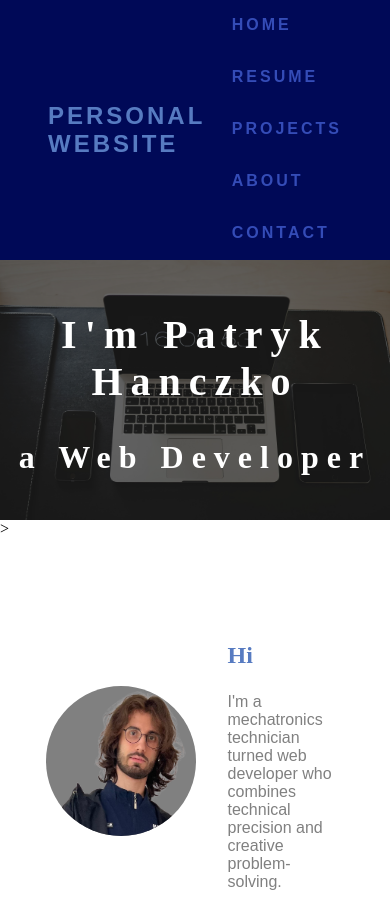
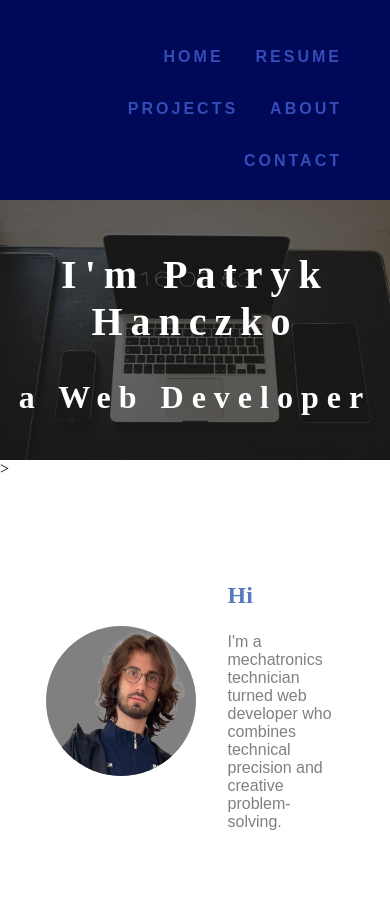
Before and after one commit to navahox/personal_website, a plain HTML site: page index.html in a window 390 px wide. Shown: the top 910 px of the page. Drawn offline with Linux system fonts and the light colour scheme.

Commit message:
Add files via upload

```diff
--- a/index.html
+++ b/index.html
@@ -10,15 +10,8 @@
 <body>
     <!--Navbar-->
     <section id="home">
-        <!-- Website title-->
         <div class="navbar">
-            <div>
-                <a href="./index.html" class="home">
-                    <h3>Personal Website</h3>
-                </a>
-            </div>
             <!--Navigation bar-->
-            <div>
                 <nav>
                     <a href="./index.html#home">Home</a>
                     <a href="./index.html#resume">Resume</a>
@@ -26,7 +19,6 @@
                     <a href="./index.html#about">About</a>
                     <a href="./index.html#contact">Contact</a>
                 </nav>
-            </div>
         </div>
     </section>
     <!--Hero-->
@@ -214,7 +206,7 @@
     <section class="footer-container">
         <div class="footer">
             <footer>
-                <small>Copyrights &#169 Patryk Hanczko. All rights reserved.</small>
+                <small>Copyrights &#169 Patryk Hanczko.</small>
             </footer>
         </div>
     </section>
--- a/styles.css
+++ b/styles.css
@@ -6,17 +6,25 @@ html, body {
     flex-direction: column;
     margin: 0;
     padding: 0;
+}
+:root {
+    --navbar-height: 80px; /* Default height of the navbar */
+}
+* {
+
     box-sizing: border-box;
 }
 /* navbar */
 /* navbar properties and layout */
 .navbar {
+    height: var(--navbar-height); /* Use the variable to set navbar height */
     width: 100%;
+    top: 0;
+    left: 0;
     z-index: 1000;
     display: inline-flex;
     flex-direction: row;
-    justify-content: space-between;
-    align-items: center;
+    justify-content: center;
     background-color: #000957;
     font-family: sans-serif;
     text-transform: uppercase;
@@ -34,17 +42,12 @@ nav a {
     border-bottom: 2px solid transparent;
 }
 nav {
-    padding-right: 2em;
+    padding: 2em;
 }
 /* hover effect under links */
 nav a:hover {
     color: #577BC1;
     border-bottom: 2px solid #577BC1;
-}
-.navbar h3 {
-    font-size: 1.5rem;
-    padding-left: 2em;
-    font-family: sans-serif;
 }
 /* website title "Personal Website" link properties */
 .home {
@@ -356,15 +359,21 @@ h5 {
 /* navbar layout */
 .navbar nav {
     display: flex;
-    flex-direction: column;
+    flex-direction: row;
+    flex-wrap: wrap;
+    justify-content: flex-end;
 }
 /*  navbar in one position */
 .navbar {
     position: absolute;
 }
-/* margin between navabr and image */
-.intro, .hero-overlay {
-    margin-top: 130px;
+/* navbar */
+:root {
+    --navbar-height: 100px; /* height for medium screens */
+}
+/* overlay with image stays always under navbar */
+.hero-overlay {
+    padding-top: calc(var(--navbar-height)); /* Automatically adjusts padding */
 }
 /* title text */
 .title-text {
@@ -427,3 +436,8 @@ video {
     font-size: 1rem;
 }
 }
+@media (max-width: 650px) {
+    :root {
+        --navbar-height: 200px; /* height for smaller screens */
+    }
+}
```
